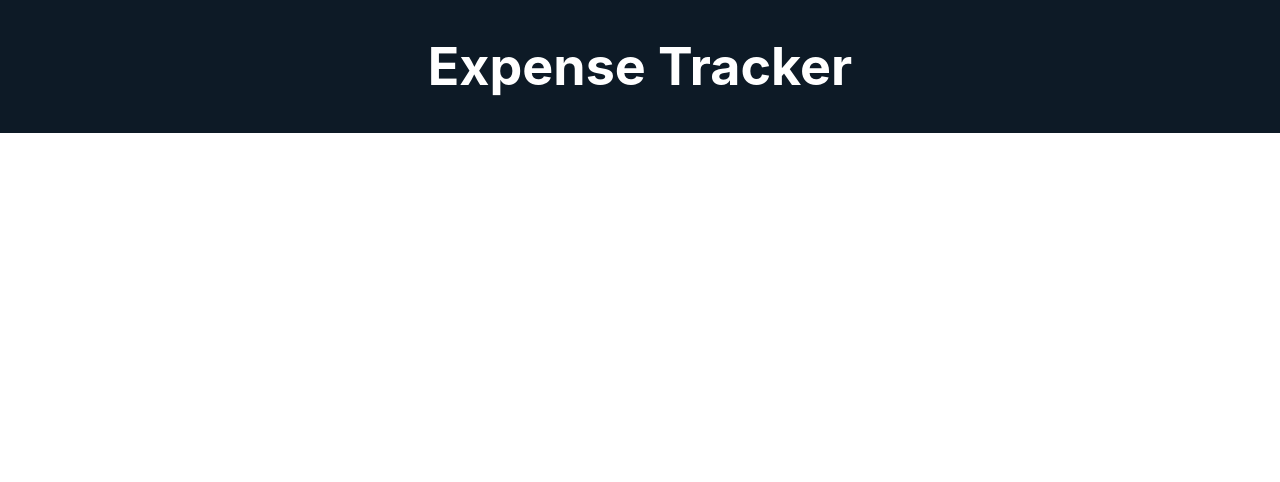
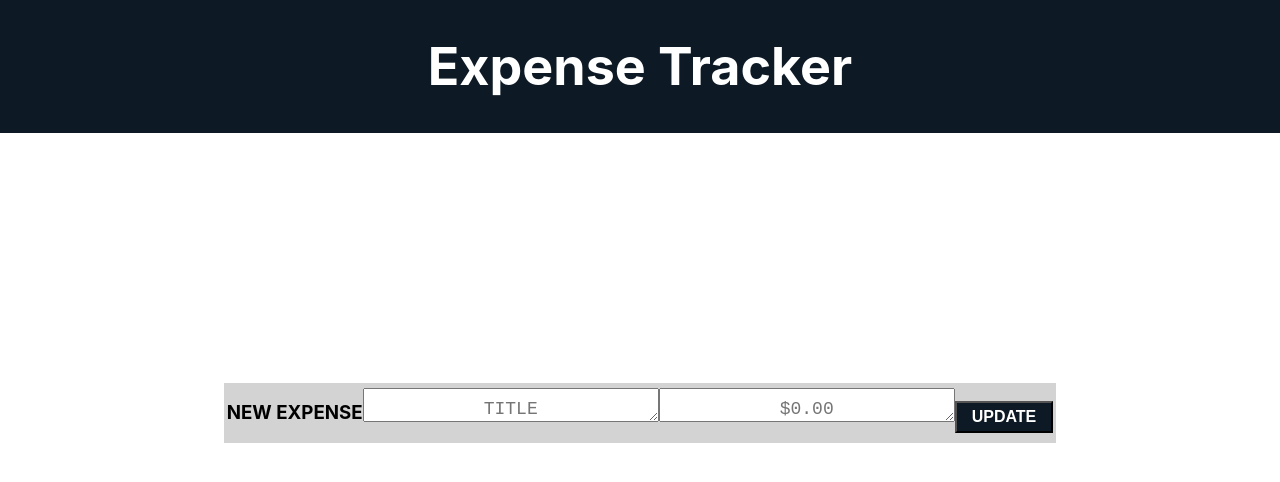
Before and after one commit to shakiraweir/expense-tracker, a React (Create React App) app: page /expense/edit/1 in a window 1280 px wide. Shown: the top 482 px of the page. Built offline with nearby package versions, Linux system fonts and the light colour scheme; no server answers.

Commit message:
update expense entries complete

```diff
--- a/src/components/App/App.js
+++ b/src/components/App/App.js
@@ -5,8 +5,9 @@ import Home from '../Home/Home'
 import Revenue from '../Revenue/Revenue'
 import ShowRevenue from '../Revenue/ShowRevenue'
 import Expense from '../Expense/Expense'
+import UpdateExpense from '../Expense/UpdateExpense'
 import ShowExpense from '../Expense/ShowExpense'
-// import CreateExpense from '../Expense/CreateExpense'
+import CreateExpense from '../Expense/CreateExpense'
 
 
 class App extends Component {
@@ -21,8 +22,9 @@ class App extends Component {
         <Route path="/revenue" exact render={() => <Revenue /> } />
         <Route path="/revenue/show" exact render={() => <ShowRevenue /> } />
         <Route path="/expense" exact render={() => <Expense /> } />
-        {/* <Route path="/expense/create" exact render={routerProps => <CreateExpense {...routerProps} /> } /> */}
-        <Route path="/expense/:id" exact render={routerProps => <ShowExpense {...routerProps}/> } />
+        <Route path="/expense/create" exact render={routerProps => <CreateExpense {...routerProps} /> } />
+        <Route path="/expense/:id" exact render={(routerProps) => <ShowExpense {...routerProps}/> } />
+        <Route path="/expense/edit/:id" exact render={(routerProps) => <UpdateExpense {...routerProps}/> } />
       </div>
     );
   }
--- a/src/components/Expense/CreateExpense.js
+++ b/src/components/Expense/CreateExpense.js
@@ -77,4 +77,5 @@ class CreateExpense extends Component {
     }
 }
 
+
 export default CreateExpense;
--- a/src/components/Expense/Expense.js
+++ b/src/components/Expense/Expense.js
@@ -27,8 +27,8 @@ class Expense extends Component {
         event.preventDefault()
     }
 
-    handleDelete (e){
-        e.preventDefault();
+    handleDelete (event){
+        event.preventDefault();
         axios
           .delete(`https://fun-budget-tool.herokuapp.com/expense/${this.state.expenses._id}`)
           .then(res => {
@@ -71,6 +71,7 @@ class Expense extends Component {
                     </div>
                 </div>
             </div>
+
         );
     }
 }
--- a/src/components/Expense/ShowExpense.js
+++ b/src/components/Expense/ShowExpense.js
@@ -6,7 +6,7 @@ class ShowExpense extends Component {
   constructor(props) {
     super(props);
     this.state = {
-      expenses: {},
+      expenses: [],
       id: ''
     };
     this.handleDelete = this.handleDelete.bind(this);
@@ -14,12 +14,13 @@ class ShowExpense extends Component {
 
   componentDidMount() {
     axios
-      .get("https://fun-budget-tool.herokuapp.com/expense" + this.props.match.params.id)
+      .get("https://fun-budget-tool.herokuapp.com/expense/" + this.props.match.params.id)
       .then(res => {
         this.setState({
           expenses: res.data,
           id: res.data._id
         });
+        console.log(res.data)
       })
       .catch(err => {
         console.log(err);
@@ -34,39 +35,64 @@ class ShowExpense extends Component {
       .then(res => {
         console.log(res.data);
         this.setState({
-          expense: {}
+          expense: []
         });
         window.location.reload();
       })
       .catch(err => {
         console.log(err);
-      });
-  };
+      })
+      // .then(() => {
+      //    <Redirect to='/expense' />
+      // })
+  }
 
   render() {
+    // let expenseList = this.state.expenses.map(exp => {
+//       return (
+//           <div className='individualEntry' key={exp._id}>
+
+//               {/* <Link to={'/expense/' + exp._id} className='revenueName'>   */}
+//                   <span>{this.state.expense.name}</span >
+//               {/* </Link>  */}
+//               <span className='revenueAmount'>
+//                   ${this.state.expenses.amount}
+//               </span>
+//           </div>
+//       )
+// })
     return (
         <div>
             <div className="links">
             <nav className="category">
-                <Link to="/"><h3>Back</h3></Link>
-                <Link to="/expense/create"><h3> Home</h3></Link>
+                <Link to="/expense"><h3>Back</h3></Link>
+                <Link to="/"><h3> Home</h3></Link>
             </nav>
             </div>
 
-            <div key={this.state.expenses.name}>
+            <div className='individualEntry' key={this.state.expenses._id}>
+                <span className='revenueName'>{this.state.expenses.name}</span >
+                <span className='revenueAmount'>
+                          ${this.state.expenses.amount}
+                             </span>
+                </div>
+
+            {/* <div key={this.state.expenses.name}> */}
+
                   <Link to={`/expense/edit/${this.state.expenses._id}`}>
-
                   <button value="update" type="submit">
-            Update
+                  Edit
                   </button>
                   </Link>
+
+
                   <Link to="/expense">
                   <button value="delete" type="submit" onClick={this.handleDelete}>
                   Delete
                   </button>
                   </Link>
 
-      </div>
+            {/* </div>  */}
       </div>
     );
   }
--- a/src/components/Expense/UpdateExpense.js
+++ b/src/components/Expense/UpdateExpense.js
@@ -1,4 +1,5 @@
 import React, { Component } from 'react';
+// import { Link } from 'react-router-dom';
 import axios from 'axios'
 import './Expense.css'
 
@@ -7,15 +8,18 @@ class UpdateExpense extends Component {
     constructor(props) {
         super(props);
         this.state = {
-            expenses: {}
+            expenses: {
+                name: '',
+                amount:''
+            }
         }
-        this.onChange = this.onChange.bind(this)
+        this.handleChange = this.handleChange.bind(this)
         this.handleSubmit = this.handleSubmit.bind(this)
    }
 
     componentDidMount() {
         console.log('https://fun-budget-tool.herokuapp.com/expense' + this.props.match.params.id)
-        axios.get('https://fun-budget-tool.herokuapp.com/expense' + this.props.match.params.id)
+        axios.get('https://fun-budget-tool.herokuapp.com/expense/' + this.props.match.params.id)
             .then(res => {
                 this.setState({
                     expenses: res.data
@@ -27,19 +31,30 @@ class UpdateExpense extends Component {
             })
     }
 
-    onChange = (e) => {
+    handleChange(event) {
+        console.log(event.target.value)
         const state = this.state.expenses
-        state[e.target.name] = e.target.value;
+        state[event.target.name] = event.target.value;
         this.setState({ expenses: state });
     }
+    // handleChange(event) {
+    //     // event.target.value
+    //     this.setState(
+    //         {  [event.target.name]: event.target.value }
+    //     )
+    // }
 
-    handleSubmit = (e) => {
-        e.preventDefault();
-        const { name, amount } = this.state.expense
-        axios.put('https://fun-budget-tool.herokuapp.com/expense' + this.props.match.params.id, { name, amount })
+    handleSubmit(event){
+        console.log("namelogggg")
+        event.preventDefault();
+        // const { name, amount } = this.state
+        axios.put('https://fun-budget-tool.herokuapp.com/expense/' + this.props.match.params.id, {
+            name: this.state.expenses.name,
+            amount: this.state.expenses.amount
+        })
             .then((res) => {
                 console.log(res)
-                this.props.history.push('/expense' + this.props.match.params.id)
+                this.props.history.push('/expense/' + this.props.match.params.id)
             });
     }
 
@@ -55,8 +70,7 @@ class UpdateExpense extends Component {
 
                   <textarea cols="25" rows="1" name="amount" placeholder="$0.00"
                   onChange={this.handleChange} value={amount}></textarea>
-
-                  <button  type="submit" className="btn-add">+</button>
+                  <button  type="submit" className="btn-add"> update </button>
               </form>
           </div>
       </div>
```
Lines whose indentation alone changed are shown as unchanged.
